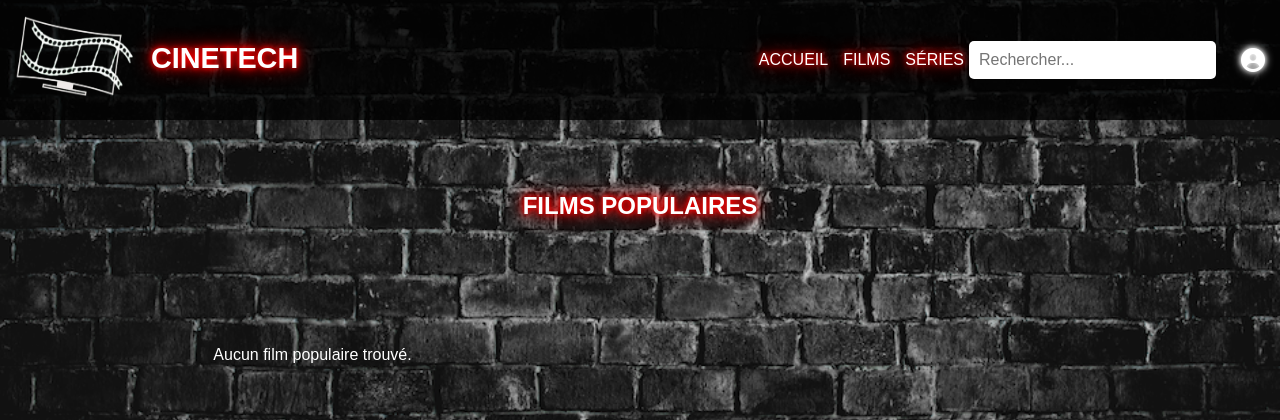
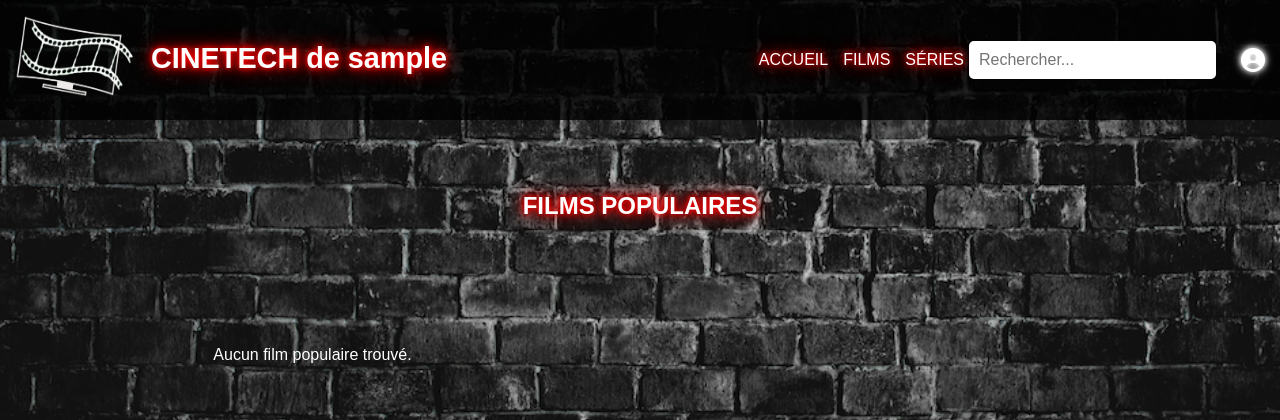
Before and after one commit to lucy-madec/cinetech, a PHP site: page / in a window 1280 px wide. Shown: the top 420 px of the page. Run offline with PHP 8.4, Linux system fonts and the light colour scheme; the visitor is signed in with stand-in values (Sample User, id 1); data that the repository does not hold is empty; some web fonts are replaced.

Commit message:
fix: prevent uppercase transformation for username and "de" in header
- Added a `.user-info` class to wrap "de" and the username in the header.
- Applied `text-transform: none;` to `.user-info` to prevent uppercase transformation.
- Ensured consistent styling while maintaining the neon effect for the rest of the header text.

```diff
--- a/public/css/style.css
+++ b/public/css/style.css
@@ -684,3 +684,11 @@ form {
 .reply-link:hover i {
     transform: scale(1.2);
 }
+
+.username {
+    text-transform: none;
+}
+
+.user-info {
+    text-transform: none;
+}
--- a/src/controllers/AuthController.php
+++ b/src/controllers/AuthController.php
@@ -41,6 +41,7 @@ class AuthController
             $user = $this->userModel->login($email, $password);
             if ($user) {
                 $_SESSION['user_id'] = $user['id'];
+                $_SESSION['username'] = $user['username'];
                 header('Location: ?page=home');
                 exit;
             }
--- a/src/views/partials/header.php
+++ b/src/views/partials/header.php
@@ -1,7 +1,7 @@
 <header class="site-header">
     <h1 class="neon-text">
         <img src="/cinetech/public/images/favicon.png" alt="Logo Cinetech" class="logo-icon">
-        Cinetech
+        CINETECH<?php if (isset($_SESSION['user_id'])): ?> <span class="user-info">de <?php echo htmlspecialchars($_SESSION['username']); ?></span><?php endif; ?>
     </h1>
     <nav class="navbar">
         <a href="?page=home" class="neon-text">Accueil</a>
```
